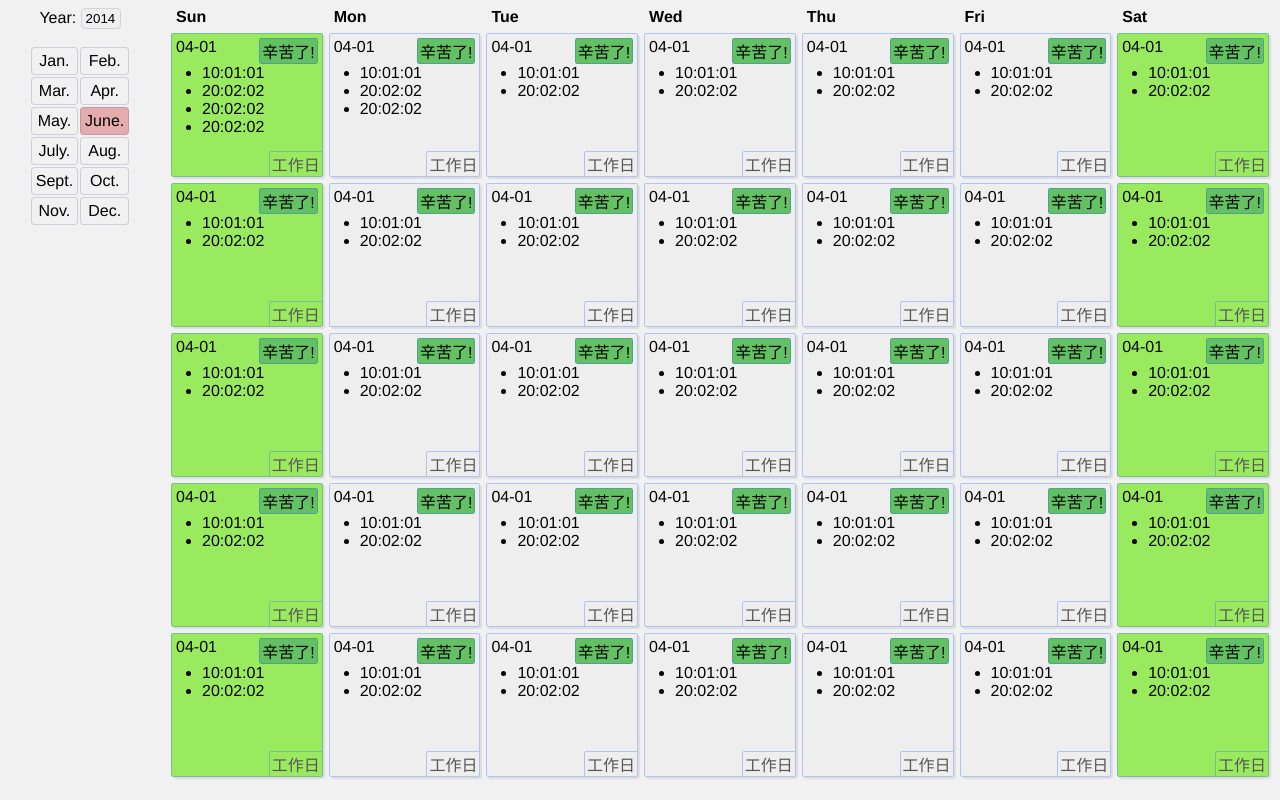
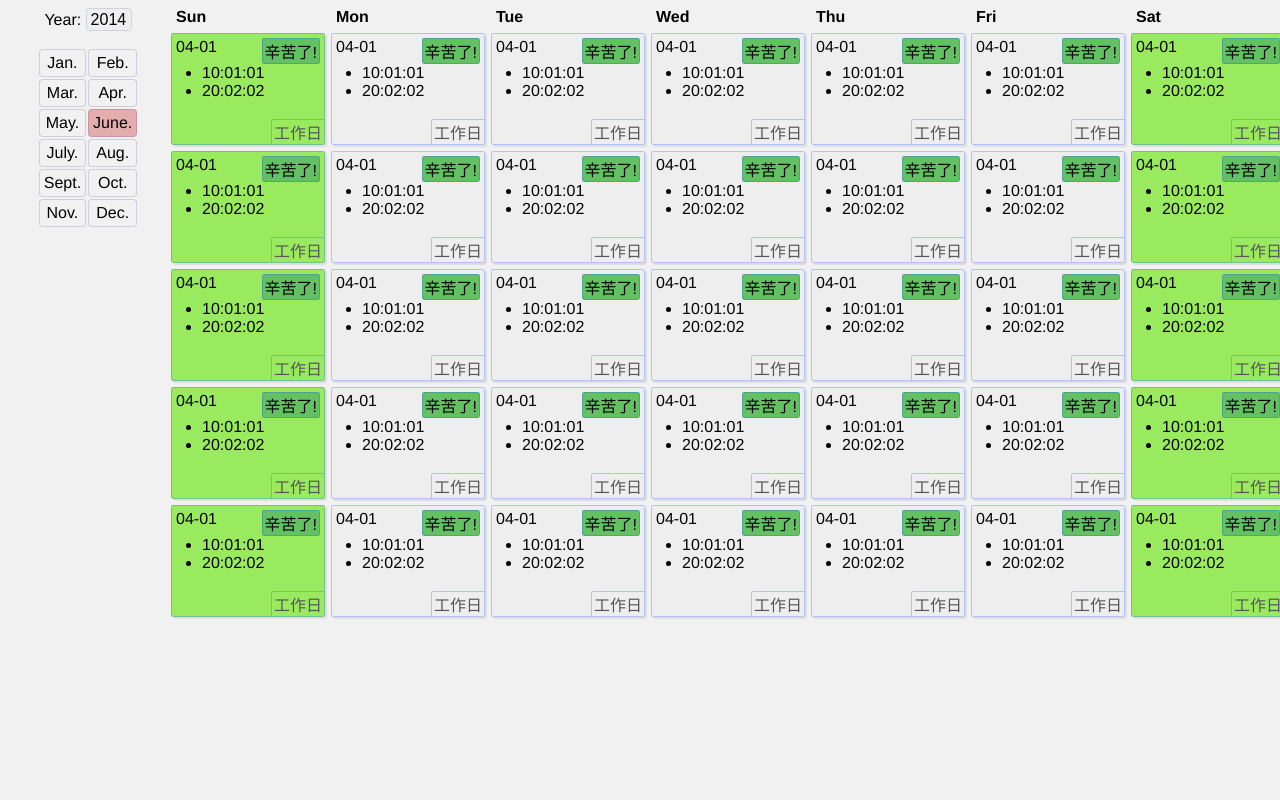
Before and after one commit to ewfian/TimeCard, a website: page index.html in a window 1280 px wide. Drawn offline with nearby package versions, Linux system fonts and the light colour scheme; files that its build step writes are made by us from their sources.

Commit message:
修改页面样式

```diff
--- a/index.html
+++ b/index.html
@@ -9,6 +9,7 @@
 </head>
 
 <body>
+    <div class="container">
         <section class="picker">
             <div class="year_picker">
                 <span>Year:</span>
@@ -47,7 +48,7 @@
             </table>
         </section>
 
-    <section class="container">
+        <section class="calendar">
             <table class="calendar_table">
                 <thead class="calendar_table_title">
                     <tr>
@@ -71,8 +72,6 @@
                                     <ul>
                                         <li>10:01:01</li>
                                         <li>20:02:02</li>
-                                    <li>20:02:02</li>
-                                    <li>20:02:02</li>
                                     </ul>
                                 </div>
                                 <div class="calendar_day_footer">工作日</div>
@@ -85,7 +84,6 @@
                                 <div class="calendar_day_content">
                                     <ul>
                                         <li>10:01:01</li>
-                                    <li>20:02:02</li>
                                         <li>20:02:02</li>
                                     </ul>
                                 </div>
@@ -533,7 +531,7 @@
                 </tbody>
             </table>
         </section>
-
+    </div>
     <script src="dist/lib/js/jquery.min.js"></script>
     <script src="dist/scripts/calendar.min.js"></script>
 </body>
--- a/src/scripts/calendar.js
+++ b/src/scripts/calendar.js
@@ -1 +1,13 @@
 $(document).ready(function () {});
+
+calendar = function () {
+    // 返回指定月份的天数
+    this.getDaysOfMonth = function (year, month) {
+        return new Date(year, month, 0).getDate();
+    };
+
+    // 返回指定月份的第一天是一周中的第几天
+    this.getFirstWeekDayOfMonth = function (year, month) {
+        return new Date(year, month, 0).getDay();
+    };
+};
--- a/src/scss/calendar.scss
+++ b/src/scss/calendar.scss
@@ -9,6 +9,11 @@ body {
     font-size: 100%;
 }
 
+.container {
+    margin-right: auto;
+    margin-left: auto;
+    position: relative;
+    width: 80rem;
     .picker {
         position: absolute;
         left: 0;
@@ -20,6 +25,7 @@ body {
                 border-radius: 0.25rem;
                 padding: 0.125rem 0.25rem;
                 appearance: none;
+                font-size: 1rem;
             }
         }
         .month_picker {
@@ -41,8 +47,7 @@ body {
             }
         }
     }
-
-.container {
+    .calendar {
         /* position is static by default */
         margin-left: 10rem;
         .calendar_table {
@@ -68,7 +73,7 @@ body {
                         background-color: rgba(231, 229, 229, 0.253);
                         border: 0.0625rem solid rgba(28, 88, 255, 0.295);
                         border-radius: 0.15rem;
-                    min-height: 9rem;
+                        min-height: 7rem;
                         position: relative;
                         cursor: pointer;
                         .calendar_day_title {
@@ -119,3 +124,4 @@ body {
             }
         }
     }
+}
```
Lines whose indentation alone changed are shown as unchanged.
